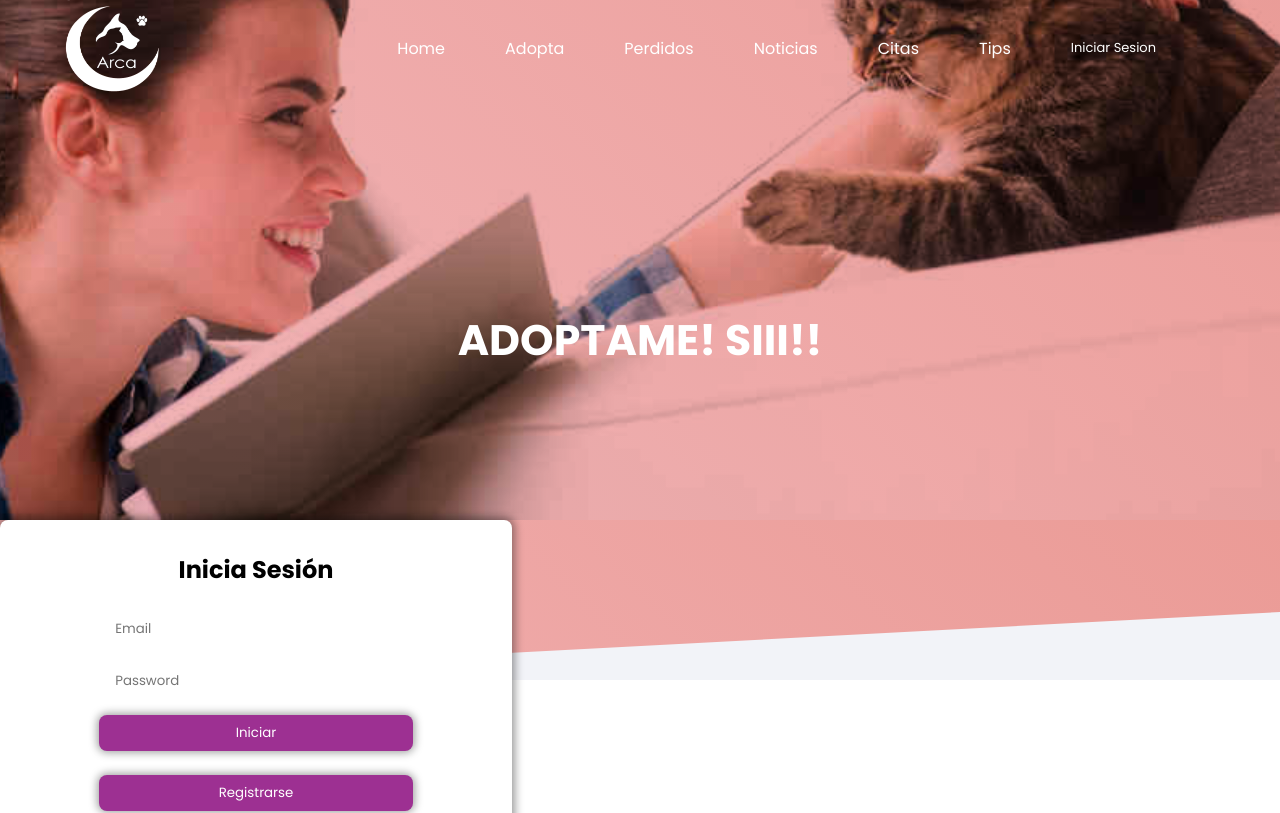
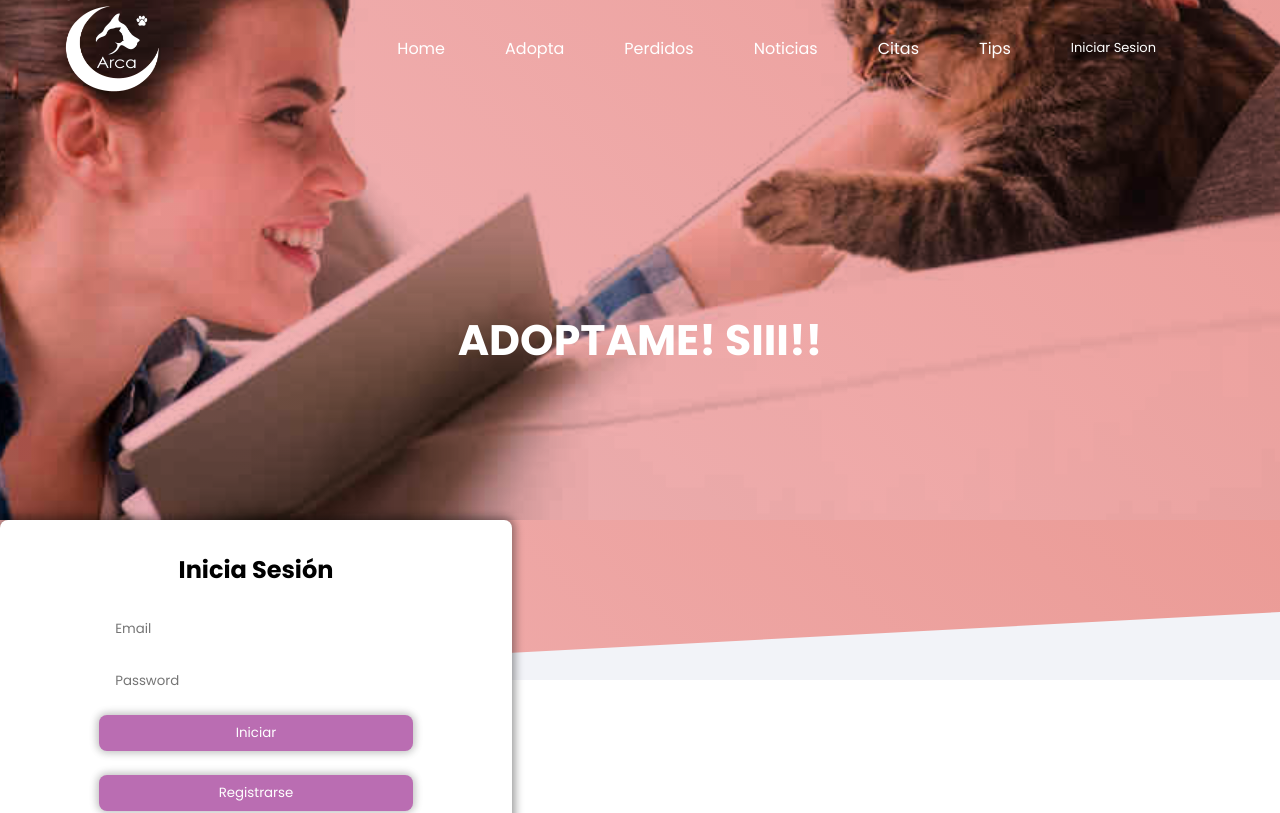
Before and after one commit to LeightNeal/arcaWeb, an Angular app: page /welcome/contact in a window 1280 px wide. Shown: the top 813 px of the page. Built offline with nearby package versions, Linux system fonts and the light colour scheme.

Commit message:
form-login v4

```diff
--- a/src/styles.css
+++ b/src/styles.css
@@ -1489,6 +1489,7 @@ transition: .3s;
 .form-login__submit {
     width: 70%;
     padding: .5rem 1rem;
+    opacity: .7;
     background: #9D3092;
     border: none;
     border-radius: 1vmin;
```
